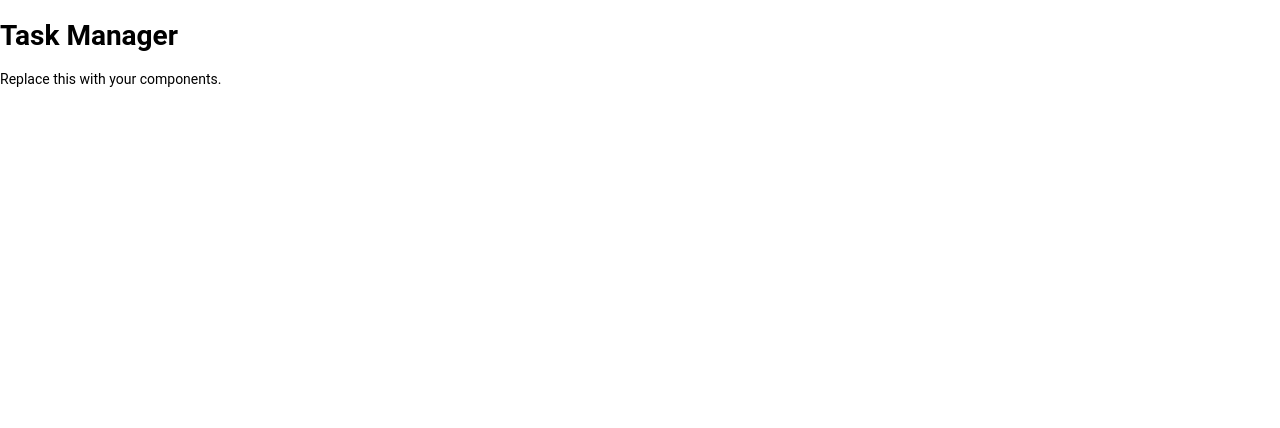
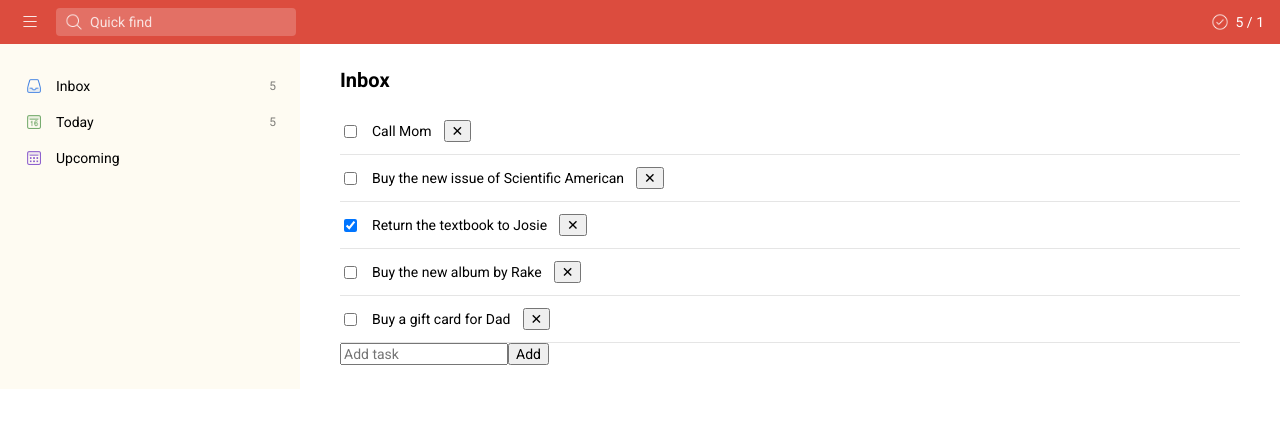
Before and after one commit to rachitabisht-ui/assignment-2-rachitabisht-ui, a React (Vite) app: page / in a window 1280 px wide. Shown: the top 428 px of the page. Built offline with nearby package versions, Linux system fonts and the light colour scheme.

Commit message:
Static UI with five components

```diff
--- a/index.html
+++ b/index.html
@@ -4,6 +4,9 @@
     <meta charset="UTF-8" />
     <meta name="viewport" content="width=device-width, initial-scale=1.0" />
     <title>Task Manager</title>
+    <link rel="preconnect" href="https://fonts.googleapis.com">
+    <link rel="preconnect" href="https://fonts.gstatic.com" crossorigin>
+    <link href="https://fonts.googleapis.com/css2?family=Roboto:wght@400;500;700&display=swap" rel="stylesheet">
   </head>
   <body>
     <div id="root"></div>
--- a/src/App.jsx
+++ b/src/App.jsx
@@ -1,14 +1,73 @@
 import './App.css'
+import TaskCounter from './components/TaskCounter'
+import TaskList from './components/TaskList'
+import TaskForm from './components/TaskForm'
+import menuIcon from './assets/menu_icon.png'
+import searchIcon from './assets/search_icon.png'
+import inboxIcon from './assets/inbox_icon.png'
+import calendarIcon from './assets/calendar_icon.png'
+import upcomingIcon from './assets/upcoming_icon.png'
 
-// Assignment 2: build the Task Manager here.
-// Step 1 (after the Oct 12 class): hard-coded tasks, the five components, props.
-// Step 2 (after the Oct 19 class): useState, the controlled form, toggle, delete, filtering.
 function App() {
+  const tasks = [
+    { id: 1, text: 'Call Mom', completed: false },
+    { id: 2, text: 'Buy the new issue of Scientific American', completed: false },
+    { id: 3, text: 'Return the textbook to Josie', completed: true },
+    { id: 4, text: 'Buy the new album by Rake', completed: false },
+    { id: 5, text: 'Buy a gift card for Dad', completed: false },
+  ]
+
   return (
-    <div className="app">
-      <h1>Task Manager</h1>
-      <p>Replace this with your components.</p>
-    </div>
+    <>
+      <header className="main-header">
+        <button className="menu-button" type="button" aria-label="Open menu">
+          <img src={menuIcon} alt="" />
+        </button>
+
+        <div className="quick-find">
+          <img src={searchIcon} alt="" />
+          <label htmlFor="quick-find-input" className="visually-hidden">Quick find</label>
+          <input type="search" id="quick-find-input" placeholder="Quick find" />
+        </div>
+
+        <TaskCounter total={tasks.length} completed={tasks.filter(task => task.completed).length} />
+      </header>
+
+      <div className="app-body">
+        <nav className="sidebar" aria-label="Task categories">
+          <ul className="nav-list">
+            <li className="nav-item">
+              <a href="#">
+                <img src={inboxIcon} alt="" />
+                <span className="nav-label">Inbox</span>
+                <span className="nav-count">5</span>
+              </a>
+            </li>
+            <li className="nav-item">
+              <a href="#">
+                <img src={calendarIcon} alt="" />
+                <span className="nav-label">Today</span>
+                <span className="nav-count">5</span>
+              </a>
+            </li>
+            <li className="nav-item">
+              <a href="#">
+                <img src={upcomingIcon} alt="" />
+                <span className="nav-label">Upcoming</span>
+              </a>
+            </li>
+          </ul>
+        </nav>
+
+        <main className="main-content">
+          <section className="task-section" aria-labelledby="inbox-heading">
+            <h1 id="inbox-heading">Inbox</h1>
+            <TaskList tasks={tasks} />
+            <TaskForm />
+          </section>
+        </main>
+      </div>
+    </>
   )
 }
 
--- /dev/null
+++ b/src/components/TaskCounter.jsx
@@ -0,0 +1,12 @@
+import checkIcon from '../assets/check_icon.png'
+
+function TaskCounter({ total, completed }) {
+  return (
+    <div className="task-counter">
+      <img src={checkIcon} alt="" />
+      <span>{total} / {completed}</span>
+    </div>
+  )
+}
+
+export default TaskCounter
--- /dev/null
+++ b/src/components/TaskForm.jsx
@@ -0,0 +1,10 @@
+function TaskForm() {
+  return (
+    <form className="task-form">
+      <input type="text" id="new-task" placeholder="Add task" />
+      <button type="submit">Add</button>
+    </form>
+  )
+}
+
+export default TaskForm
--- /dev/null
+++ b/src/components/TaskItem.jsx
@@ -0,0 +1,11 @@
+function TaskItem({ task }) {
+  return (
+    <li className="task-item">
+      <input type="checkbox" id={`task-${task.id}`} checked={task.completed} readOnly />
+      <label htmlFor={`task-${task.id}`}>{task.text}</label>
+      <button type="button" aria-label="Delete task">✕</button>
+    </li>
+  )
+}
+
+export default TaskItem
--- /dev/null
+++ b/src/components/TaskList.jsx
@@ -0,0 +1,13 @@
+import TaskItem from './TaskItem'
+
+function TaskList({ tasks }) {
+  return (
+    <ul className="task-list">
+      {tasks.map(task => (
+        <TaskItem key={task.id} task={task} />
+      ))}
+    </ul>
+  )
+}
+
+export default TaskList
```
